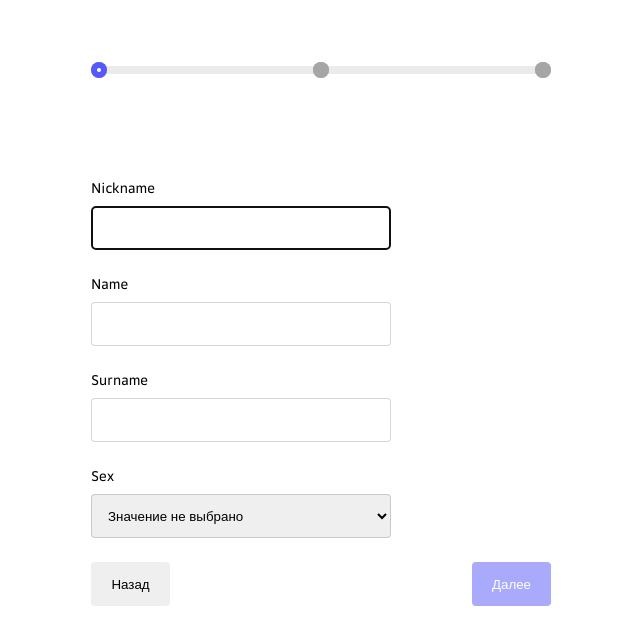
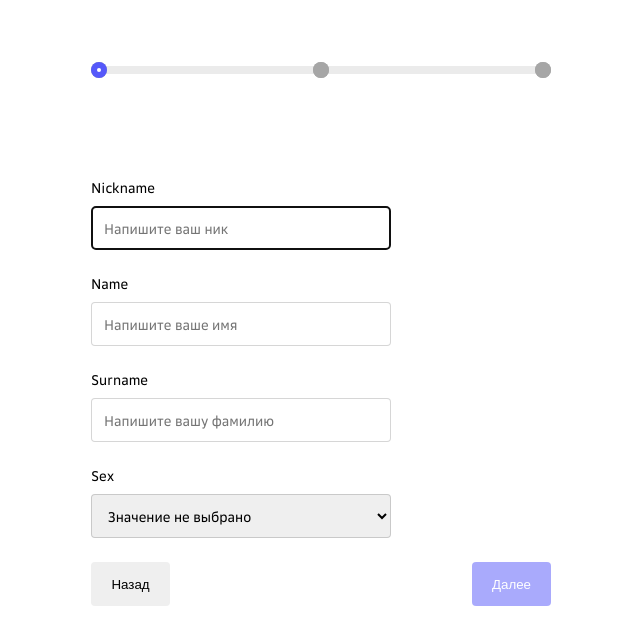
Before and after one commit to EgorovArtem34/frontcloudcamp, a React (Vite) app: page /step1 in a window 1280 px wide. Shown: the top 644 px of the page, without its empty margins (209-849 px from the left). Built offline with nearby package versions, Linux system fonts and the light colour scheme.

Commit message:
update Step1/Form.tsx : add placeholder

```diff
--- a/src/components/Step1/Form.tsx
+++ b/src/components/Step1/Form.tsx
@@ -93,6 +93,7 @@ const Form = () => {
           onBlur={formik.handleBlur}
           value={formik.values.nickname}
           id="field-nickname"
+          placeholder="Напишите ваш ник"
           className={inputClass('nickname')}
           ref={inputEl}
           required
@@ -110,6 +111,7 @@ const Form = () => {
           onBlur={formik.handleBlur}
           value={formik.values.name}
           id="field-name"
+          placeholder="Напишите ваше имя"
           className={inputClass('name')}
           required
         />
@@ -126,6 +128,7 @@ const Form = () => {
           onBlur={formik.handleBlur}
           value={formik.values.surname}
           id="field-surname"
+          placeholder="Напишите вашу фамилию"
           className={inputClass('surname')}
           required
         />
--- a/src/styles/index.scss
+++ b/src/styles/index.scss
@@ -37,6 +37,12 @@ a {
   border: 1px solid rgba(0, 0, 0, 0.16);
   border-radius: 4px;
   margin: 8px 0px 24px;
+
+  font-family: 'SB Sans Interface';
+  font-style: normal;
+  font-weight: 400;
+  font-size: 14px;
+  line-height: 20px;
 }
 
 .form__button {
```
